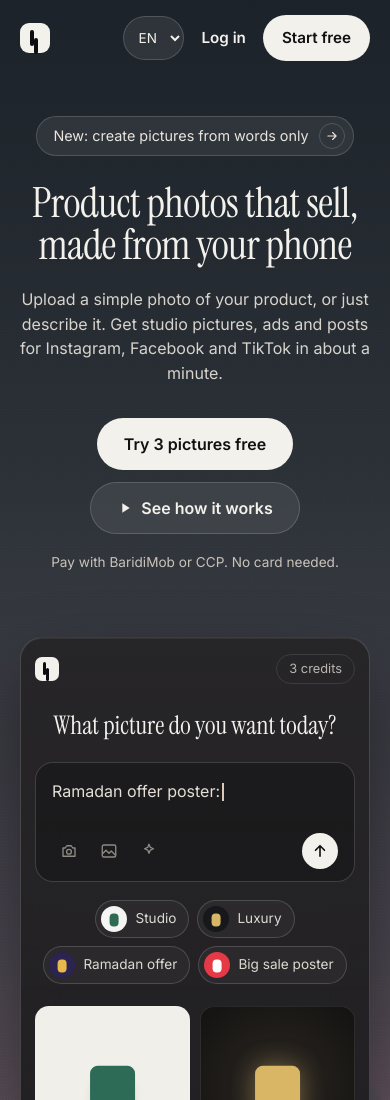
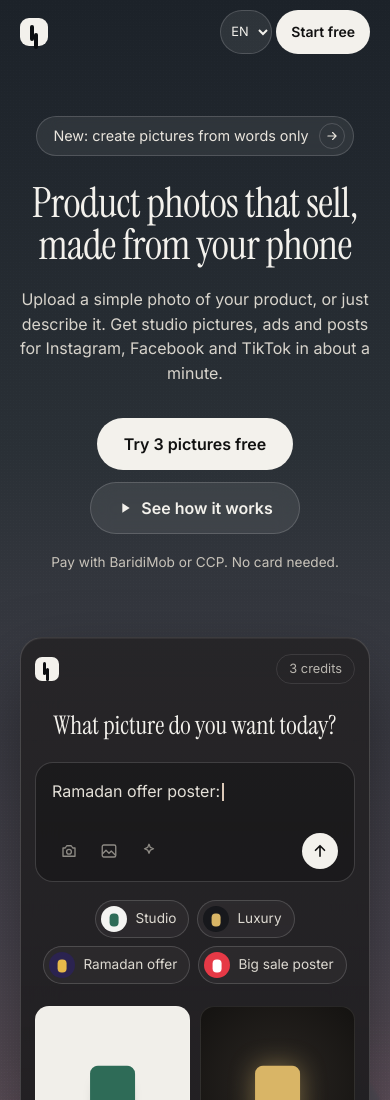
Before and after one commit to sam22ir/Photo-store, a plain HTML site: page public/index.html in a window 390 px wide. Shown: the top 1100 px of the page. Drawn offline with Linux system fonts and the light colour scheme; no server answers.

Commit message:
Fix homepage top bar on narrow phones: no wrapping, one button
Co-Authored-By: Claude Opus 5.5 <noreply@anthropic.com>
Claude-Session: https://claude.ai/code/session_015iitzemTzV2yrybEib48fK

```diff
--- a/public/assets/landing.css
+++ b/public/assets/landing.css
@@ -281,3 +281,16 @@ a { color: inherit; }
   .hero .bushes { height: 160px; }
   .statement { padding: 80px 0 60px; }
 }
+
+/* Top bar on narrow phones: never wrap, keep it to logo + language + one button */
+.nav .btn, .lang { white-space: nowrap; }
+.nav-right { flex-wrap: nowrap; min-width: 0; }
+@media (max-width: 480px) {
+  .nav-in { height: 64px; gap: 8px; }
+  #navAuth { display: none; }
+  .nav .btn { min-height: 44px; padding: 8px 14px; font-size: 0.875rem; }
+  .lang { padding: 0 6px; font-size: 0.8rem; }
+  .logo-mark { width: 28px; height: 28px; }
+}
+/* No green ring when tapping the language picker with a finger */
+.lang:focus:not(:focus-visible) { outline: none; }
```
